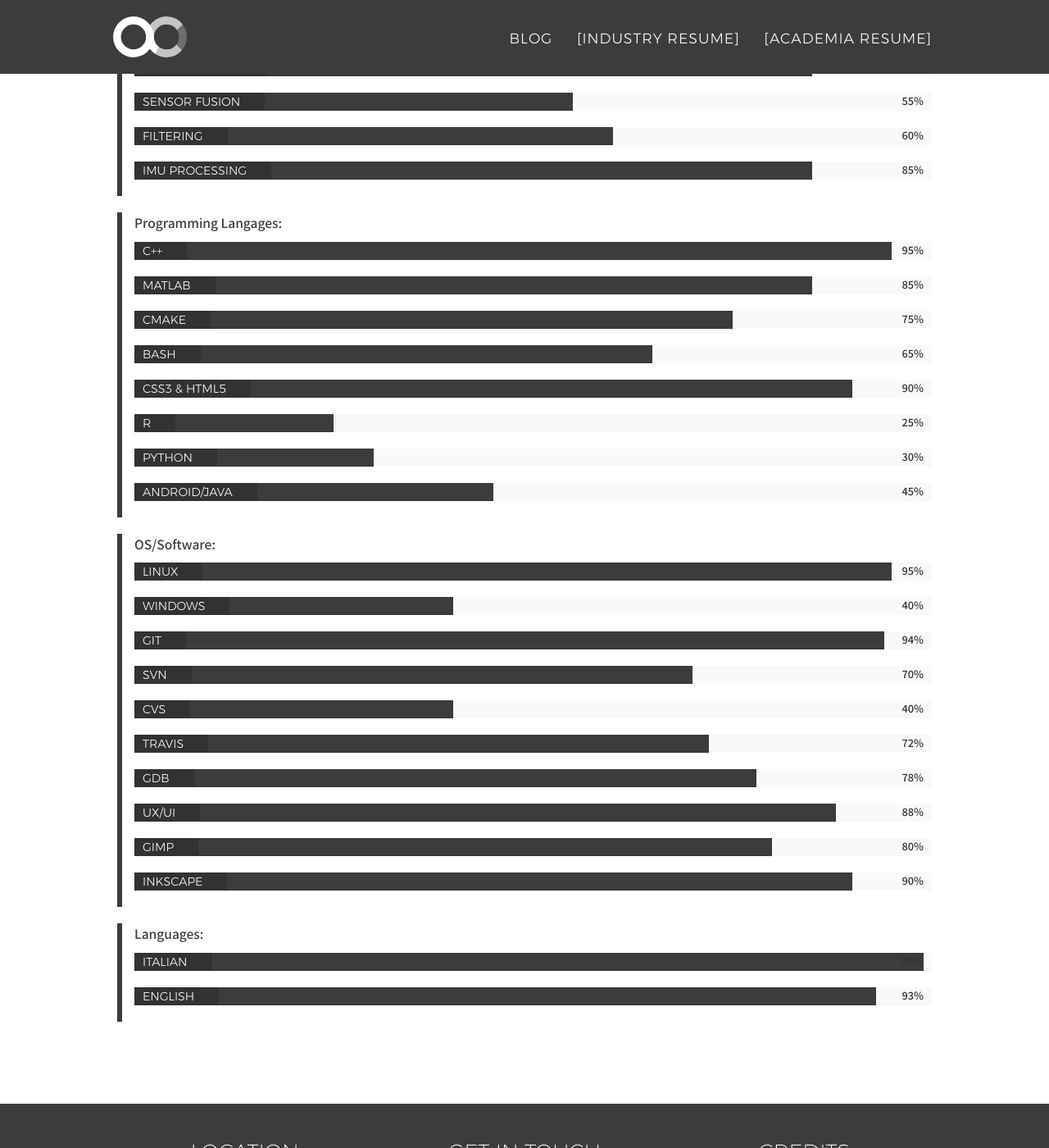
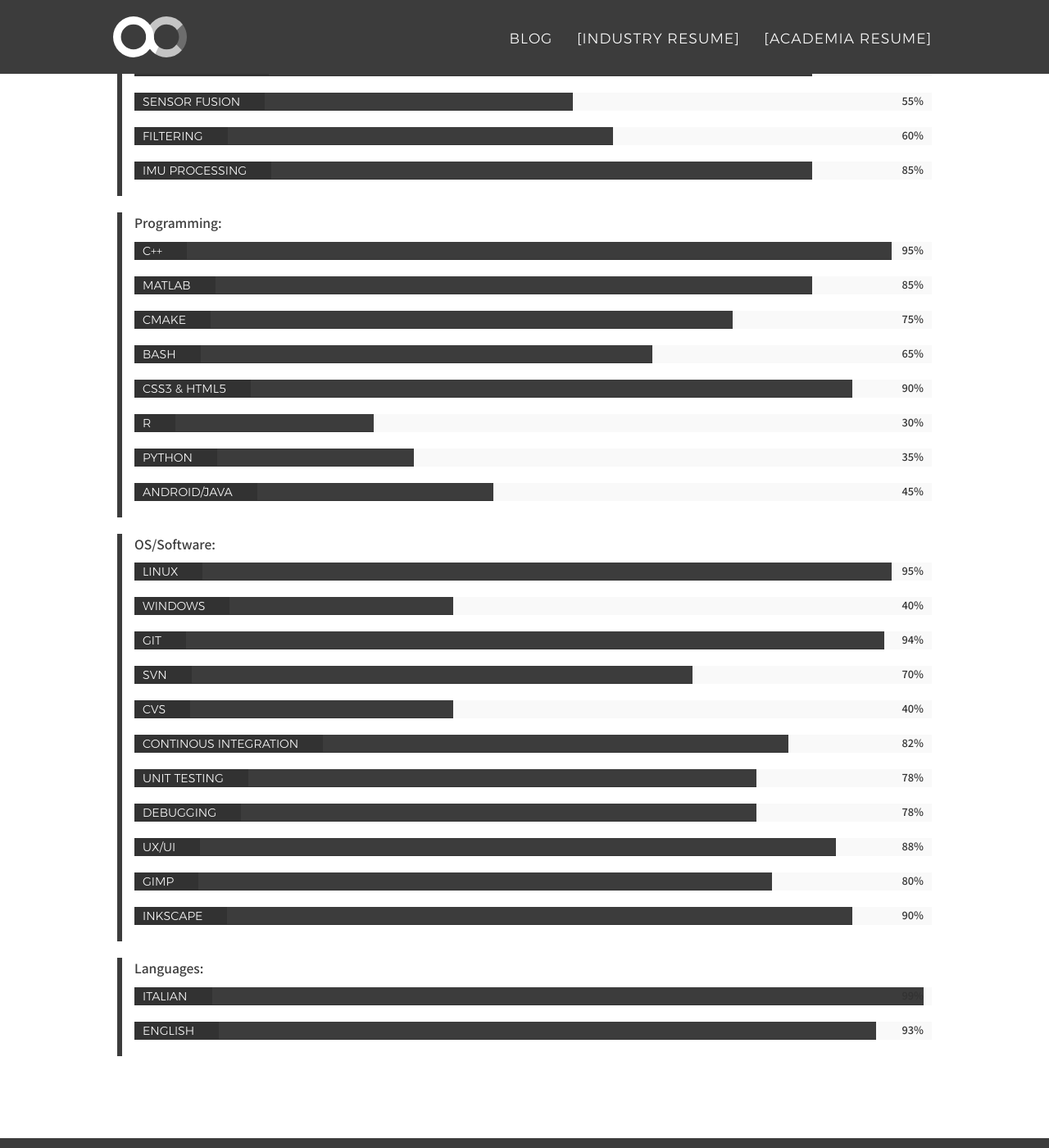
Before and after one commit to alecive/alecive.github.io, a Jekyll site: the page built from _posts/cv/2017-02-08-CV-AlessandroRoncone.md, in a window 1280 px wide and 1400 px high, scrolled down 8097 px. Shown: the whole window at 82% size. Built offline with Jekyll 4.4.1, drawn with Linux system fonts in a browser that asks for light colours; nearby versions of some CDN libraries; some web fonts are replaced.

Commit message:
Updated cv a bit

```diff
--- a/_data/cv-skills.yml
+++ b/_data/cv-skills.yml
@@ -34,7 +34,7 @@
       knowledge: 60
     - name: IMU Processing
       knowledge: 85
- - name: Programming Langages
+ - name: Programming
    items:
     - name: C++
       knowledge: 95
@@ -47,9 +47,9 @@
     - name: CSS3 & HTML5
       knowledge: 90
     - name: R
-      knowledge: 25
+      knowledge: 30
     - name: Python
-      knowledge: 30
+      knowledge: 35
     - name: Android/Java
       knowledge: 45
  - name: OS/Software
@@ -64,9 +64,11 @@
       knowledge: 70
     - name: cvs
       knowledge: 40
-    - name: Travis
-      knowledge: 72
-    - name: GDB
+    - name: Continous Integration
+      knowledge: 82
+    - name: Unit Testing
+      knowledge: 78
+    - name: Debugging
       knowledge: 78
     - name: UX/UI
       knowledge: 88
```
